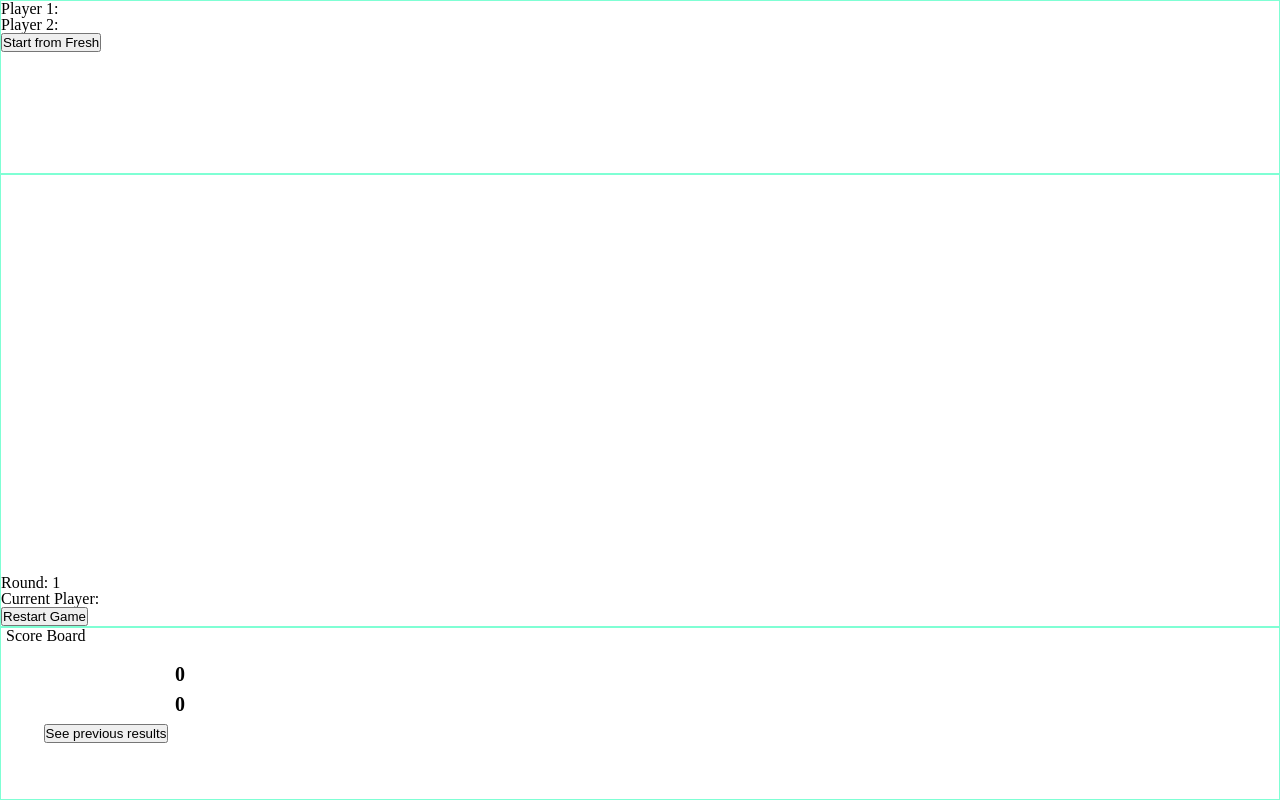
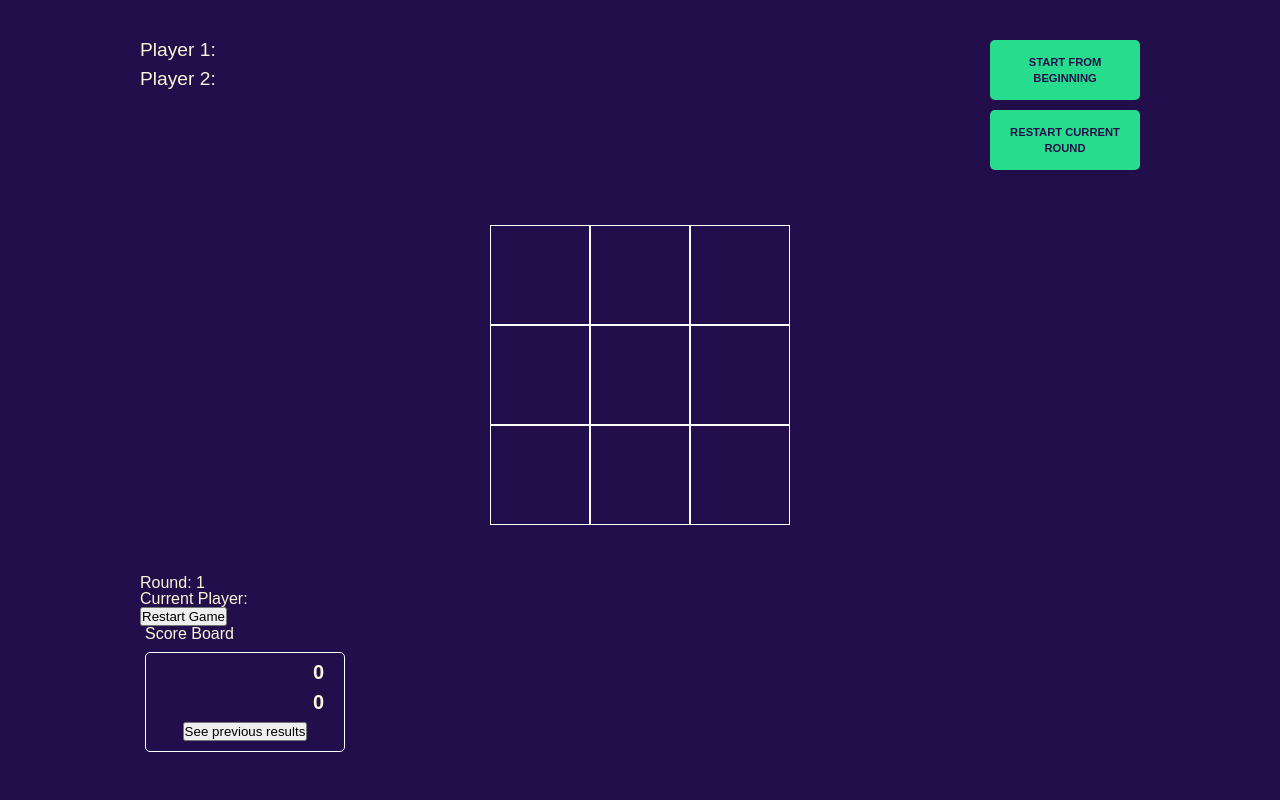
Before and after one commit to javidan-dot-com/game, a Next.js app: page /game in a window 1280 px wide. Built offline with nearby package versions, Linux system fonts and the light colour scheme; a web font is replaced by a local one.

Commit message:
styling: player-info component

```diff
--- a/components/game-board/game-board.tsx
+++ b/components/game-board/game-board.tsx
@@ -14,14 +14,21 @@ export type Game = {
 }
 
 const GameBoard = () => {
-    const [gameState, setGameState] = useState(EGameStates.PLAYING);
-    const [currentPlayer, setCurrentPlayer] = useState('X');
-    const [currentGame, setCurrentGame] = useState<Game>({
-        result: '',
-        winnerId: 0,
-        round: 1,
-    });
-    const { gameHistory, setGameHistory, players, setPlayers, board, setBoard } = useContext(CommonStoreContext);
+    const {
+        gameHistory,
+        setGameHistory,
+        players,
+        setPlayers,
+        board,
+        setBoard,
+        currentPlayer,
+        setCurrentPlayer,
+        gameState,
+        setGameState,
+        currentGame,
+        setCurrentGame,
+        resetRound,
+    } = useContext(CommonStoreContext);
 
     useEffect(() => {
         if (gameState === EGameStates.GAME_OVER) {
@@ -120,19 +127,7 @@ const GameBoard = () => {
     }
 
     const handleRestartGame = () => {
-        setBoard([
-            ['', '', ''],
-            ['', '', ''],
-            ['', '', '']
-        ]);
-        setCurrentPlayer('X');
-        setGameState(EGameStates.PLAYING);
-        setCurrentGame({
-            result: '',
-            winnerId: 0,
-            round: currentGame.round + 1,
-        });
-
+        resetRound();
         const history = gameHistory;
 
         if (history.length > 0) {
--- a/components/player-info/player-info.module.scss
+++ b/components/player-info/player-info.module.scss
@@ -0,0 +1,53 @@
+@import "../../styles/variables.scss";
+
+.player_info {
+    display: flex;
+    flex-direction: row;
+    gap: 20px;
+    justify-content: space-between;
+
+    &__details {
+        display: flex;
+        flex-direction: column;
+        gap: 10px;
+
+        h3 {
+        font-size: 1.2rem;
+        font-weight: 400;
+
+            span {
+                font-weight: 600;
+                margin: 0 5px;
+            }
+        }
+    }
+
+    &__buttons {
+        display: flex;
+        flex-direction: column;
+        align-items: center;
+        gap: 10px;
+        height: 100%;
+
+        button {
+            width: 150px;
+            height: 60px;
+            padding: 10px;
+            border: none;
+            border-radius: 5px;
+            background-color: $secondary-color;
+            color: #210E4A;
+            font-size: 0.7rem;
+            font-weight: 700;
+            align-items: center;
+            line-height: 1rem;
+            cursor: pointer;
+            transition: all 0.2s ease-in-out;
+            word-wrap: break-word;
+
+                &:hover {
+                    background-color: rgb(211, 66, 66);;
+                }
+            }
+    }
+}
--- a/components/player-info/player-info.tsx
+++ b/components/player-info/player-info.tsx
@@ -1,5 +1,6 @@
 import { CommonStoreContext } from "@/stores/common.store";
 import { useContext } from "react";
+import styles from './player-info.module.scss';
 
 export type TPlayerInfo = {
     playerName: string,
@@ -12,14 +13,23 @@ interface PlayerInfoProps {
 }
 
 const PlayerInfo = ({ players }: PlayerInfoProps) => {
-    const { startFresh } = useContext(CommonStoreContext);
+    const { startFresh, resetRound } = useContext(CommonStoreContext);
+    const buttonsText = {
+        startFresh: 'start from beginning',
+        restart: 'restart current round',
+    }
 
     return (
-        <div>
-            <h3>Player 1: {players[0].playerName}</h3>
-            <h3>Player 2: {players[1].playerName}</h3>
+        <div className={styles.player_info}>
+            <div className={styles.player_info__details}>
+                <h3>Player 1: <span>{players[0].playerName}</span></h3>
+                <h3>Player 2: <span>{players[1].playerName}</span></h3>
+            </div>
 
-            <button onClick={startFresh}>Start from Fresh</button>
+            <div className={styles.player_info__buttons}>
+                <button onClick={startFresh}>{buttonsText.startFresh.toUpperCase()}</button>
+                <button onClick={resetRound}>{buttonsText.restart.toUpperCase()}</button>
+            </div>
         </div>
     )
 }
--- a/stores/common.store.tsx
+++ b/stores/common.store.tsx
@@ -1,4 +1,4 @@
-import { Game } from "@/components/game-board/game-board";
+import { EGameStates, Game } from "@/components/game-board/game-board";
 import { TPlayerInfo } from "@/components/player-info/player-info";
 import { useRouter } from "next/router";
 import { ReactNode, createContext, useState } from "react";
@@ -11,6 +11,13 @@ interface ICommonStoreContext {
     startFresh: () => void;
     board: string[][];
     setBoard: (board: string[][]) => void;
+    currentPlayer: string;
+    setCurrentPlayer: (player: string) => void;
+    gameState: EGameStates;
+    setGameState: (gameState: EGameStates) => void;
+    currentGame: Game;
+    setCurrentGame: (game: Game) => void;
+    resetRound: () => void;
 }
 
 export const CommonStoreContext = createContext<ICommonStoreContext>({
@@ -21,6 +28,17 @@ export const CommonStoreContext = createContext<ICommonStoreContext>({
     startFresh: () => { },
     board: [],
     setBoard: () => { },
+    currentPlayer: '',
+    setCurrentPlayer: () => { },
+    gameState: EGameStates.PLAYING,
+    setGameState: () => { },
+    currentGame: {
+        result: '',
+        winnerId: 0,
+        round: 1,
+    },
+    setCurrentGame: () => { },
+    resetRound: () => { },
 });
 
 const CommonStoreProvider = ({ children }: { children: ReactNode }) => {
@@ -31,6 +49,13 @@ const CommonStoreProvider = ({ children }: { children: ReactNode }) => {
         ['', '', ''],
         ['', '', '']
     ]);
+    const [currentPlayer, setCurrentPlayer] = useState('X');
+    const [gameState, setGameState] = useState(EGameStates.PLAYING);
+    const [currentGame, setCurrentGame] = useState<Game>({
+        result: '',
+        winnerId: 0,
+        round: 1,
+    });
     const [players, setPlayers] = useState<TPlayerInfo[]>([
         {
             playerName: '',
@@ -58,6 +83,21 @@ const CommonStoreProvider = ({ children }: { children: ReactNode }) => {
             }]
         );
     }
+    const resetRound = () => {
+        setBoard([
+            ['', '', ''],
+            ['', '', ''],
+            ['', '', '']
+        ]);
+        setCurrentPlayer('X');
+        setGameState(EGameStates.PLAYING);
+        setCurrentGame({
+            result: '',
+            winnerId: 0,
+            round: currentGame.round + 1,
+        });
+    }
+
     const storeProps = {
         gameHistory,
         setGameHistory,
@@ -65,7 +105,14 @@ const CommonStoreProvider = ({ children }: { children: ReactNode }) => {
         setPlayers,
         startFresh,
         board,
-        setBoard
+        setBoard,
+        currentPlayer,
+        setCurrentPlayer,
+        gameState,
+        setGameState,
+        currentGame,
+        setCurrentGame,
+        resetRound,
     };
 
     return (
--- a/styles/Game.module.scss
+++ b/styles/Game.module.scss
@@ -1,3 +1,5 @@
+@import 'variables.scss';
+
 .main {
     display: grid;
     grid-template-rows: 1fr 2fr 1fr;
@@ -5,10 +7,13 @@
     justify-content: center;
     height: 100vh;
     width: 100vw;
+    background-color: $bg-color-dark;
+    color: $text-color-dark;
+    padding: 40px;
+    font-family: $main-font-family;
 
     > * {
-        border: 1px solid aquamarine;
-        width: 100vw;
+        width: 1000px;
         height: 100%;
     }
 }
```
